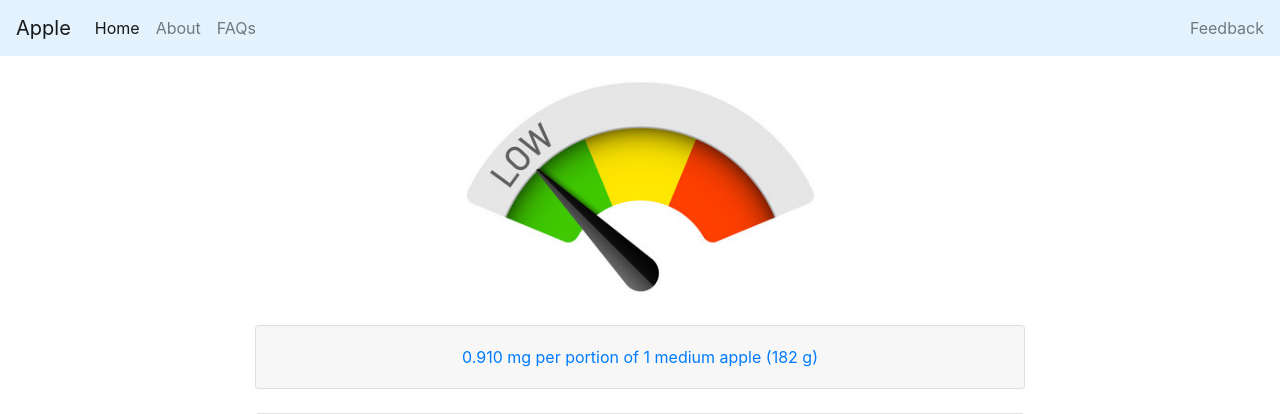
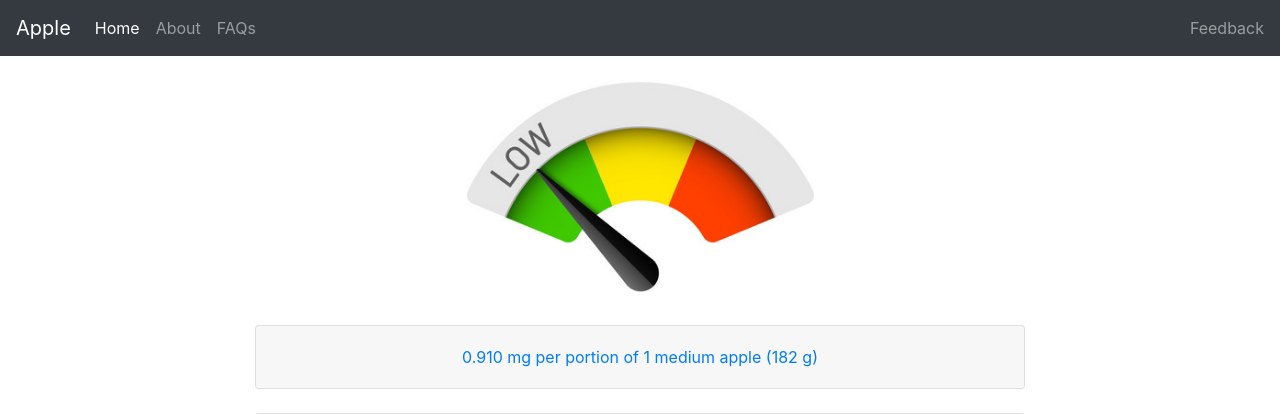
Before and after one commit to kei-pal/oxalate, a Django app: a page that uses oxalate/templates/base.html in a window 1280 px wide. Shown: the top 414 px of the page. Run offline with Django 3.2, Linux system fonts and the light colour scheme; data comes from the database, SQL or seed files in the repository.

Commit message:
happy with final rough appearance

```diff
--- a/oxalate/templates/base.html
+++ b/oxalate/templates/base.html
@@ -12,9 +12,7 @@
 
     <title>{% block title %}{% endblock %}</title>
 
-
-
-  <nav class="navbar navbar-expand-lg navbar-light" style="background-color: #e3f2fd;">
+  <nav class="navbar navbar-expand-lg navbar-dark bg-dark">
   <a class="navbar-brand" href="#">{% block navbar_main %}{% endblock %}</a>
   <button class="navbar-toggler" type="button" data-toggle="collapse" data-target="#navbarText" aria-controls="navbarText" aria-expanded="false" aria-label="Toggle navigation">
     <span class="navbar-toggler-icon"></span>
```
